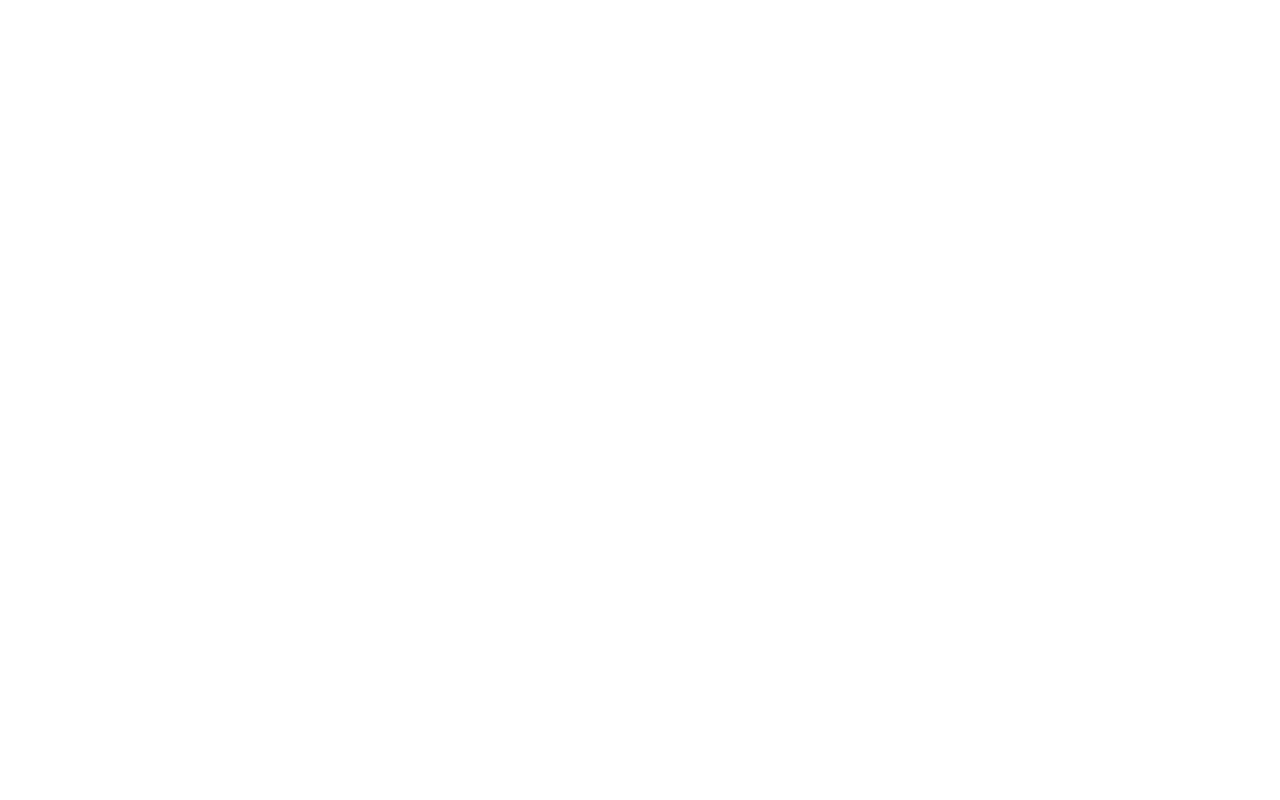
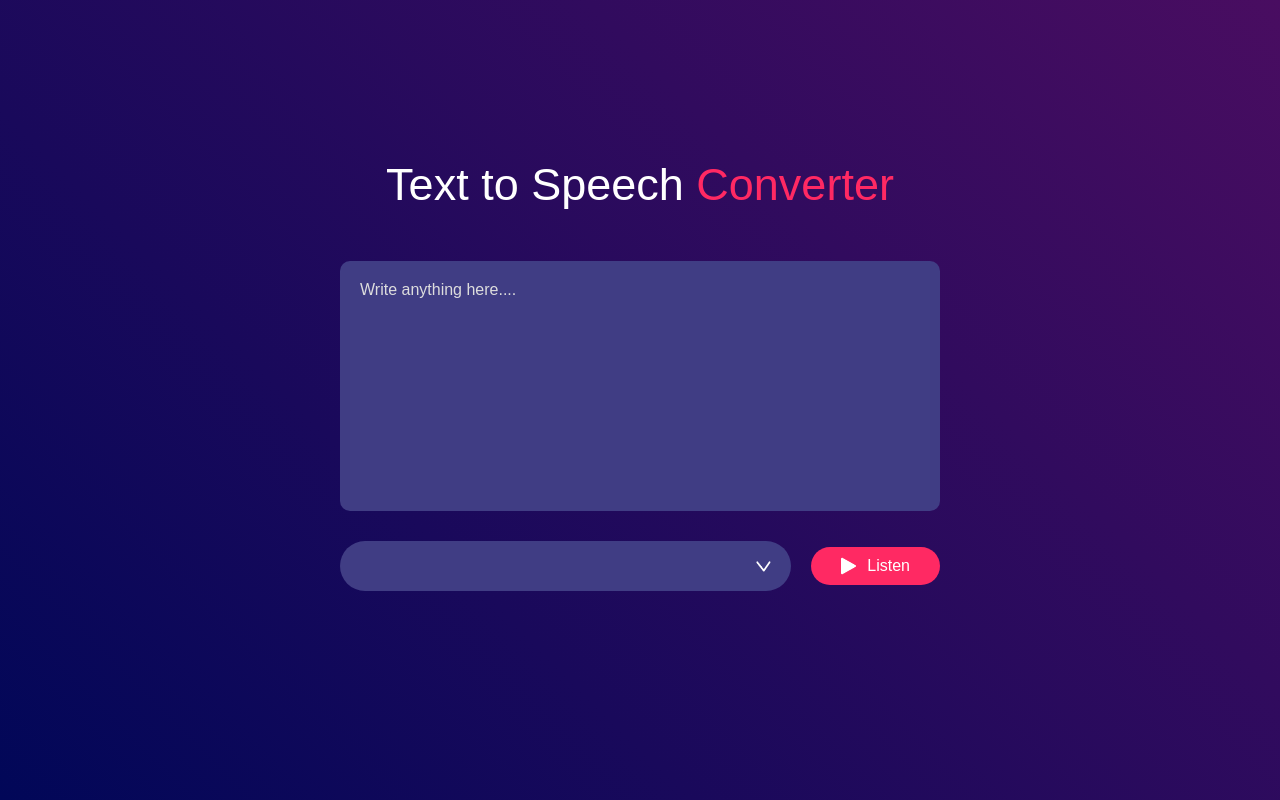
Before and after one commit to Shahan-07/Javascript--Sereis, a plain HTML site: page JS-projects/Text-to-Speech-converter/textSpeechConverter.html in a window 1280 px wide. Drawn offline with Linux system fonts and the light colour scheme.

Commit message:
Text-To-SpeechConverter

```diff
--- a/JS-projects/Text-to-Speech-converter/textSpeechConverter.css
+++ b/JS-projects/Text-to-Speech-converter/textSpeechConverter.css
@@ -0,0 +1,79 @@
+*{
+    margin: 0;padding: 0;
+    font-family: sans-serif;
+    box-sizing: border-box;
+}
+.hero{
+    width: 100%;
+    min-height: 100vh;
+    background: linear-gradient(45deg,#010758,#490d61);
+    display: flex;
+    align-items: center;
+    justify-content: center;
+    flex-direction: column;
+    color: #fff;
+}
+.hero h1{
+    font-size: 45px;
+    font-weight: 500;
+    margin-top: -50px;
+    margin-bottom: 50px;
+}
+.hero h1 span{
+color: #ff2963;
+}
+textarea{
+    width: 600px;
+    height: 250px;
+    background-color: #403d84;
+    color: #fff;
+    font-size: 15px;
+    border: 0;
+    outline: 0;
+    padding: 20px;
+    border-radius: 10px;
+    resize: none;
+    margin-bottom: 30px;
+}
+textarea::placeholder{
+    font-size: 16px;
+    color: #ddd;
+}
+.row{
+    width: 600px;
+    display: flex;
+    align-items: center;
+    gap: 20px;
+}
+button{
+    background-color: #ff2963;
+    color: #fff;
+    font-size: 16px;
+    padding: 10px 30px;
+    border-radius: 35px;
+    border: 0;
+    outline: 0;
+    cursor: pointer;
+    display: flex;
+    align-items: center;
+}
+button img{
+    width: 16px;
+    margin-right: 10px;
+}
+select{
+    flex: 1;
+    color: #fff;
+    background: #403d84;
+    height: 50px;
+    padding: 0 20px;
+    outline: 0;
+    border: 0;
+    border-radius: 35px;
+    appearance: none;
+    background-image: url(dropdown.png);
+    background-repeat: no-repeat;
+    background-size: 15px;
+    background-position-x: calc(100% - 20px);
+    background-position-y: 20px;
+}
--- a/JS-projects/Text-to-Speech-converter/textSpeechConverter.html
+++ b/JS-projects/Text-to-Speech-converter/textSpeechConverter.html
@@ -10,8 +10,17 @@
 
 
 
+    <div class="hero">
+        <h1>Text to Speech <span>Converter</span></h1>
+        <textarea placeholder="Write anything here...."></textarea>
 
+        <div class="row">
+            <select></select>
+            <button><img src="play.png">Listen</button>
+        </div>
+    </div>
 
+<script src="textSpeechConverter.js"></script>
 
 
 </body>
```
Also changed, not shown: JS-projects/Text-to-Speech-converter/dropdown.png (added), JS-projects/Text-to-Speech-converter/play.png (added), JS-projects/Text-to-Speech-converter/textSpeechConverter.js (added), 1 other file.
